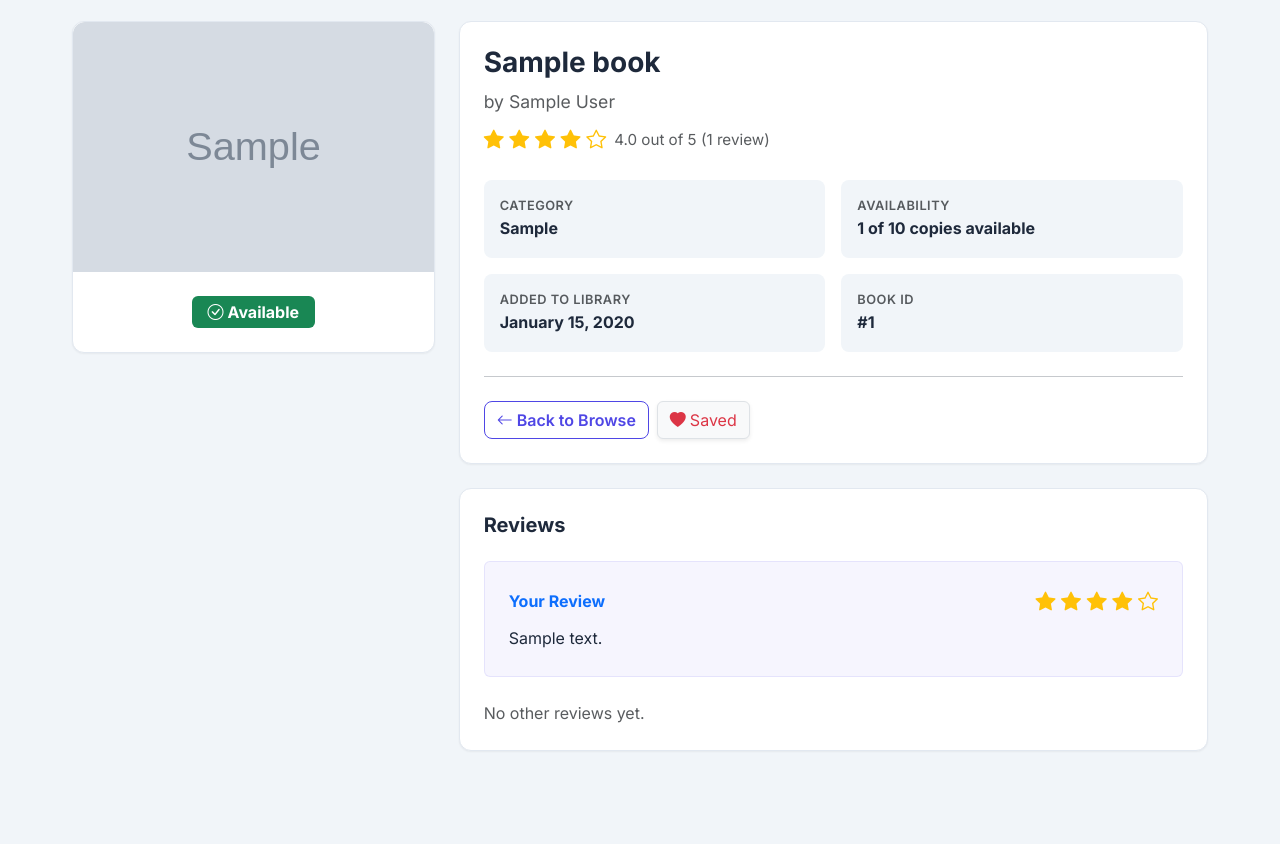
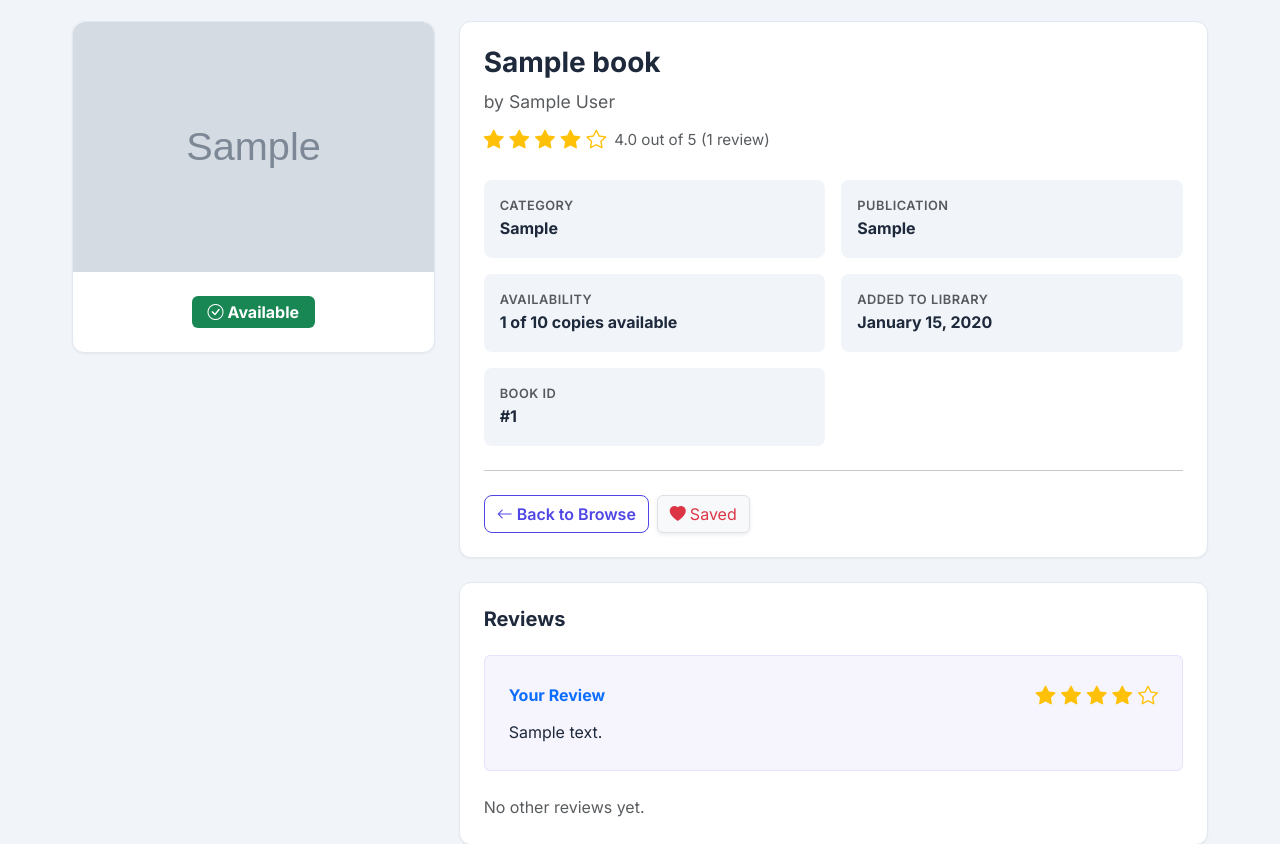
Before and after one commit to Kakarot-MUI/OLMS, a Flask app: page /student/book/1 in a window 1280 px wide. Shown: the part 133-977 px from the top of the page. Before the commit the page ends 884 px from the top, so only its background shows below. Run offline with Flask 3, Linux system fonts and the light colour scheme; a user stored in the database is signed in; tables that the repository leaves empty hold one stand-in row (values such as "Sample post"); grey boxes marked "Sample" are stand-in pictures; some libraries are stand-ins or nearby versions.

Commit message:
feat: make book publication visible in admin table and student book details

```diff
--- a/app/templates/admin/books.html
+++ b/app/templates/admin/books.html
@@ -50,6 +50,7 @@
                         <th>#</th>
                         <th>Title</th>
                         <th>Author</th>
+                        <th>Publication</th>
                         <th>Category</th>
                         <th>Total</th>
                         <th>Available</th>
@@ -63,6 +64,7 @@
                         <td>{{ (pagination.page - 1) * pagination.per_page + loop.index }}</td>
                         <td><strong>{{ book.title }}</strong></td>
                         <td>{{ book.author }}</td>
+                        <td>{{ book.publication }}</td>
                         <td><span class="badge bg-light text-dark">{{ book.category }}</span></td>
                         <td>{{ book.total_copies }}</td>
                         <td>
@@ -120,7 +122,8 @@
                 </div>
                 <div class="card-body p-3 text-center">
                     <h6 class="fw-bold text-dark mb-1 text-truncate" title="{{ book.title }}">{{ book.title }}</h6>
-                    <p class="text-muted small mb-2 text-truncate">{{ book.author }}</p>
+                    <p class="text-muted small mb-0 text-truncate">{{ book.author }}</p>
+                    <p class="text-secondary text-xs mb-2 text-truncate" style="font-size: 0.75rem;">{{ book.publication }}</p>
                     <div class="d-flex justify-content-between align-items-center mt-auto gap-2">
                         <span class="badge bg-light text-dark text-xs text-truncate" style="max-width: 65%;" title="{{ book.category }}">{{ book.category }}</span>
                         <div class="d-flex gap-1 flex-shrink-0">
--- a/app/templates/user/book_detail.html
+++ b/app/templates/user/book_detail.html
@@ -76,6 +76,15 @@
                                 style="font-size:.8rem; text-transform:uppercase; letter-spacing:.5px; font-weight:600;">
                                 Category</div>
                             <div class="fw-700">{{ book.category }}</div>
+                        </div>
+                    </div>
+                    <div class="col-sm-6">
+                        <div class="p-3"
+                            style="background: var(--bg-body, #f8fafc); border-radius:var(--radius-sm); color: var(--text-primary);">
+                            <div class="text-muted"
+                                style="font-size:.8rem; text-transform:uppercase; letter-spacing:.5px; font-weight:600;">
+                                Publication</div>
+                            <div class="fw-700">{{ book.publication }}</div>
                         </div>
                     </div>
                     <div class="col-sm-6">
```
